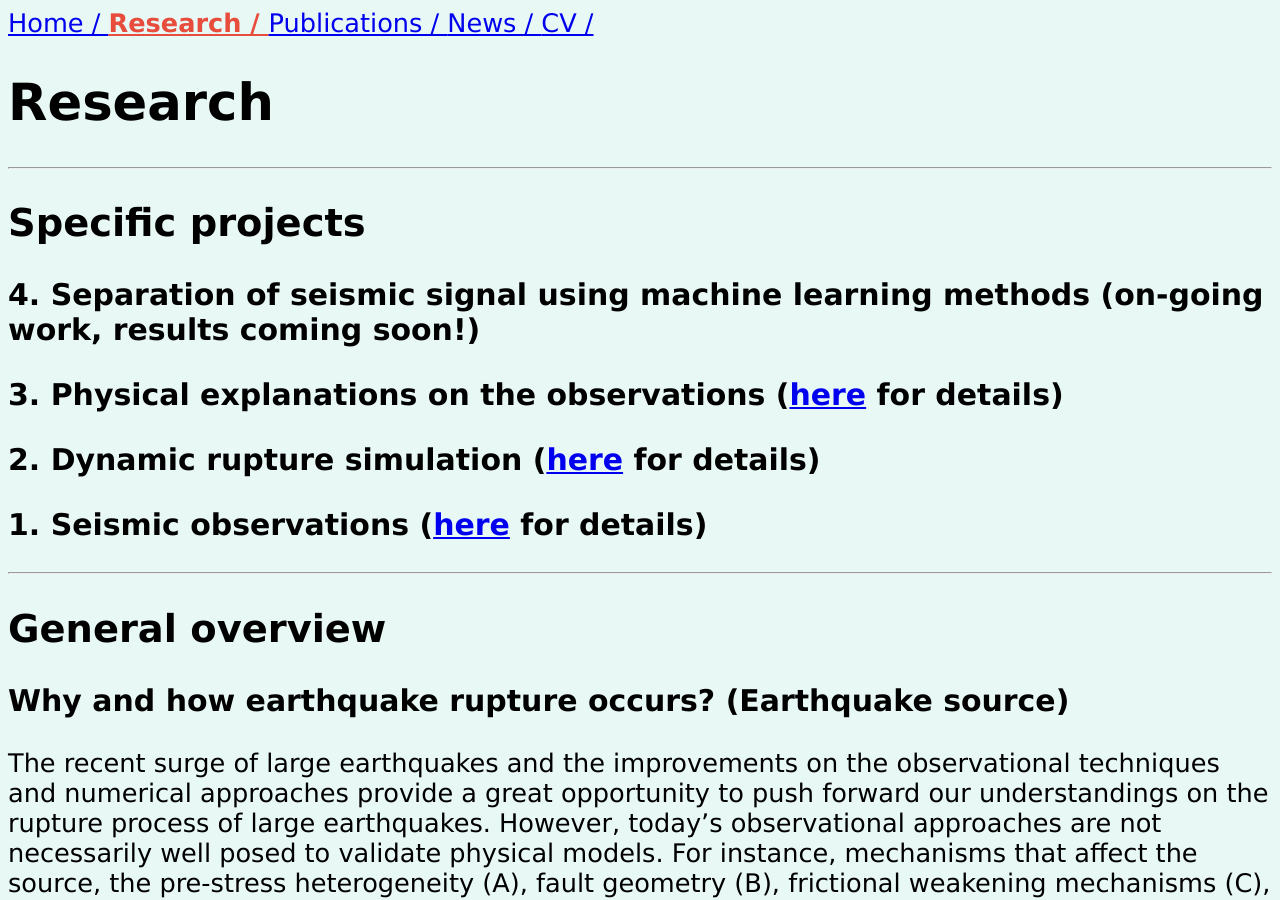
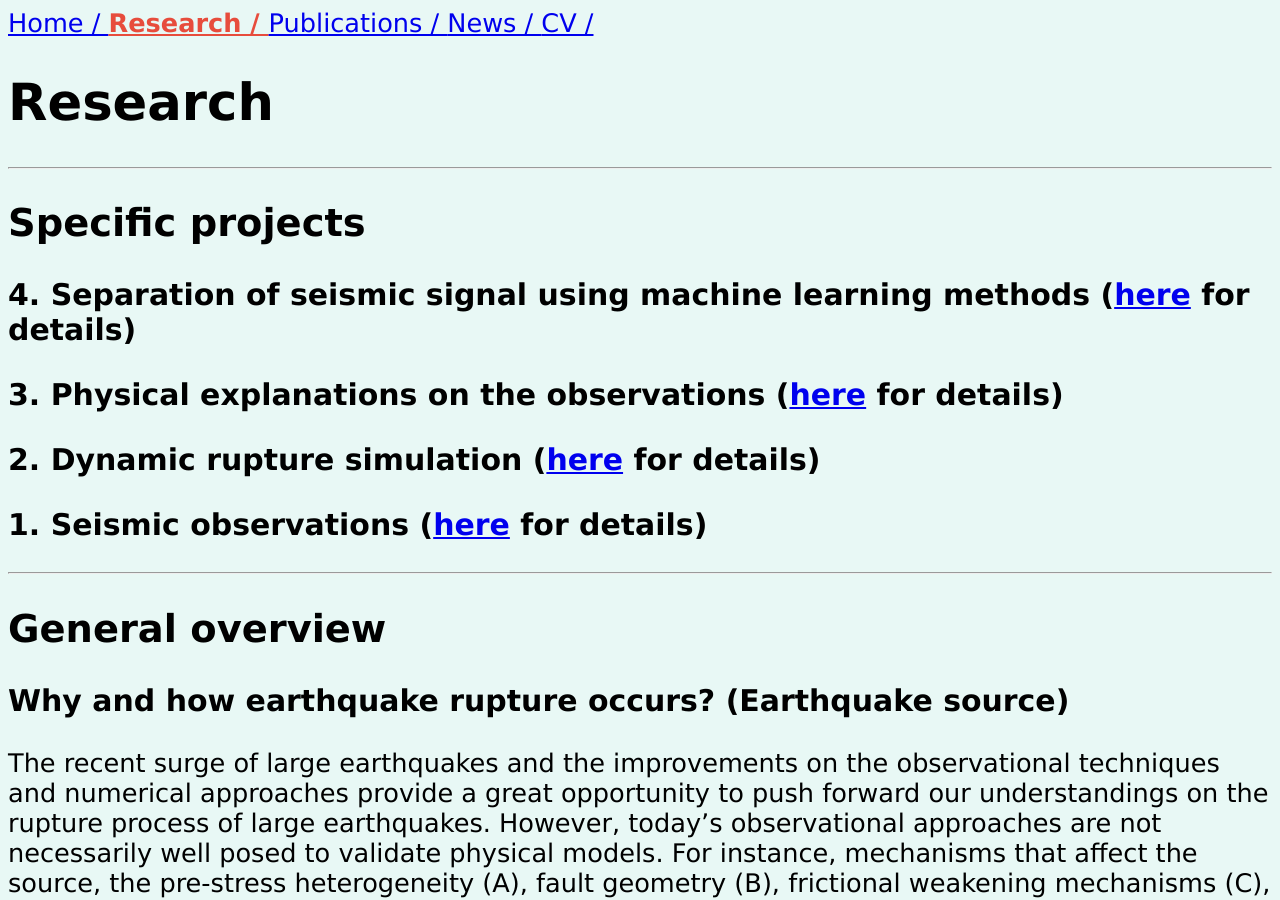
Before and after one commit to yinjiuxun/yinjiuxun.github.io, a Jekyll site: the page built from pages/research.md, in a window 1280 px wide and 900 px high. Built offline with Jekyll 4.4.1, drawn with Linux system fonts in a browser that asks for light colours.

Commit message:
Update research.md

```diff
--- a/pages/research.md
+++ b/pages/research.md
@@ -7,7 +7,7 @@ title: Research
 ----
 ## Specific projects
 
-### 4. Separation of seismic signal using machine learning methods (on-going work, results coming soon!)
+### 4. Separation of seismic signal using machine learning methods ([here](/pages/machine_learning.html) for details)
 ### 3. Physical explanations on the observations ([here](/pages/explanations.html) for details)
 ### 2. Dynamic rupture simulation ([here](/pages/simulations.html) for details)
 ### 1. Seismic observations ([here](/pages/observations.html) for details)
```
